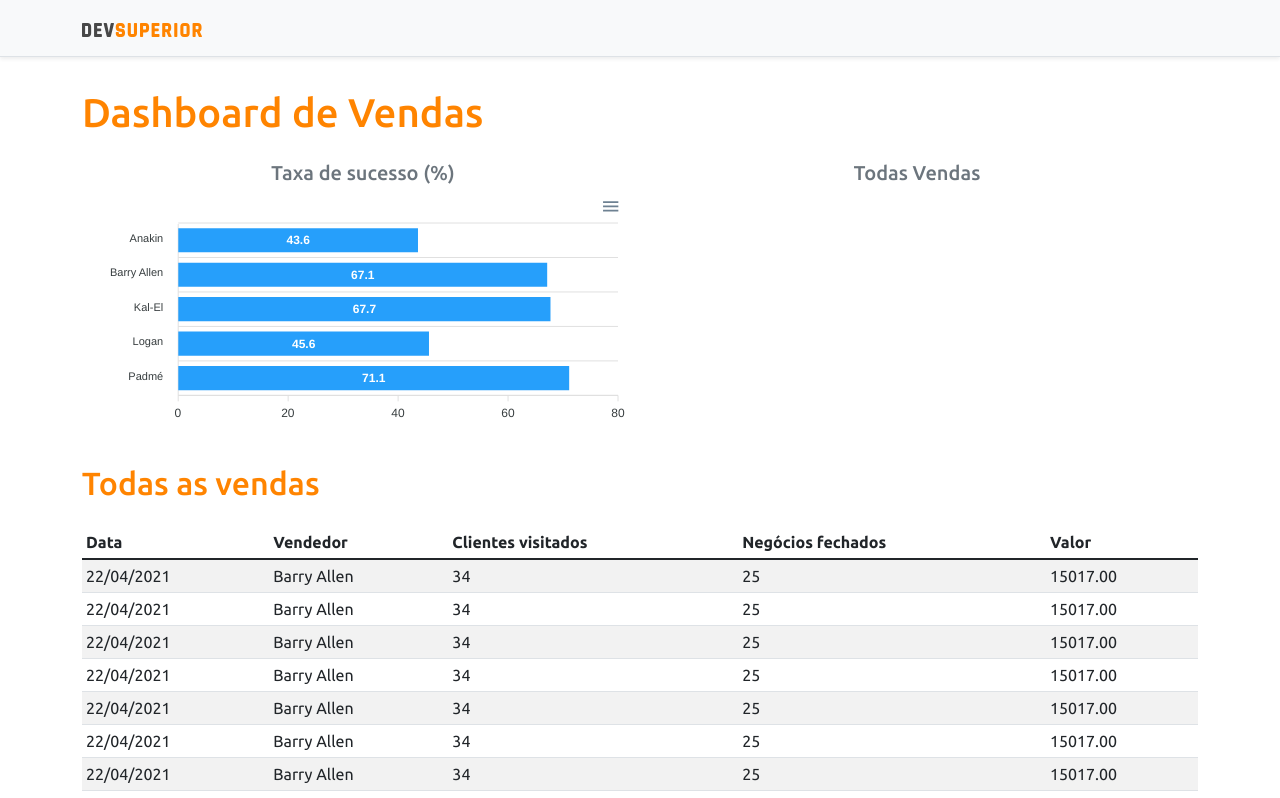
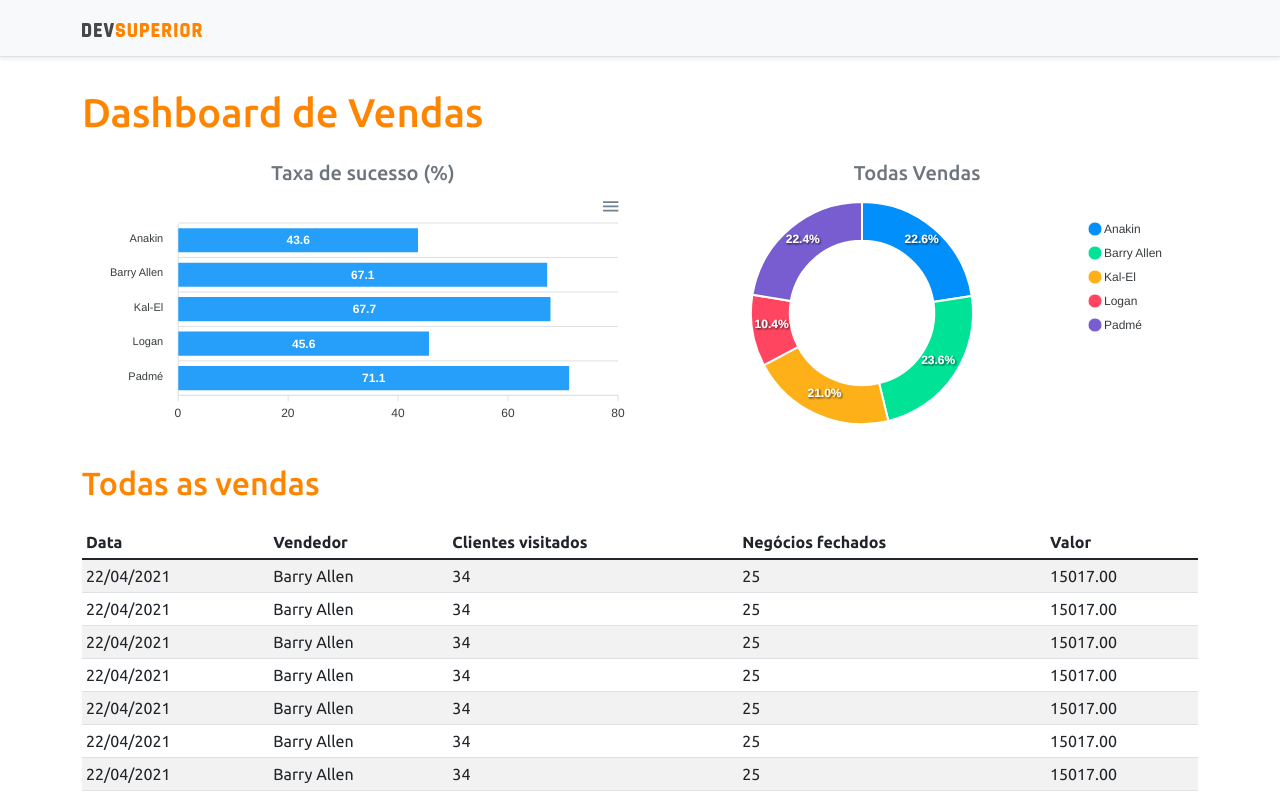
Before and after one commit to Daniels-hc/projeto-sds4, a React (Create React App) app in the folder frontend/: page /dashboard in a window 1280 px wide. Shown: the top 798 px of the page. Built offline with nearby package versions, Linux system fonts and the light colour scheme; no server answers.

Commit message:
Static charts

```diff
--- a/frontend/src/components/DonutChart/index.tsx
+++ b/frontend/src/components/DonutChart/index.tsx
@@ -12,17 +12,17 @@ type ChartData = {
 const DonutChart = () => {
 
     // FORMA ERRADA
-    let chartData: ChartData = { labels: [], series: [] };
+    /*     let chartData: ChartData = { labels: [], series: [] };
 
-    axios.get(`${BASE_URL}/sales/amount-by-seller`)
-        .then(response => {
-            console.log(response.data);
-        });
+        axios.get(`${BASE_URL}/sales/amount-by-seller`)
+            .then(response => {
+                console.log(response.data);
+            }); */
 
-    //  const mockData = {
-    //      series: [477138, 499928, 444867, 220426, 473088],
-    //      labels: ['Anakin', 'Barry Allen', 'Kal-El', 'Logan', 'Padmé']
-    //  }
+    const mockData = {
+        series: [477138, 499928, 444867, 220426, 473088],
+        labels: ['Anakin', 'Barry Allen', 'Kal-El', 'Logan', 'Padmé']
+    }
 
     const options = {
         legend: {
@@ -32,8 +32,8 @@ const DonutChart = () => {
 
     return (
         <Chart
-            options={{ ...options, labels: chartData.labels }}
-            series={chartData.series}
+            options={{ ...options, labels: mockData.labels }}
+            series={mockData.series}
             type="donut"
             height="240"
         />
```
